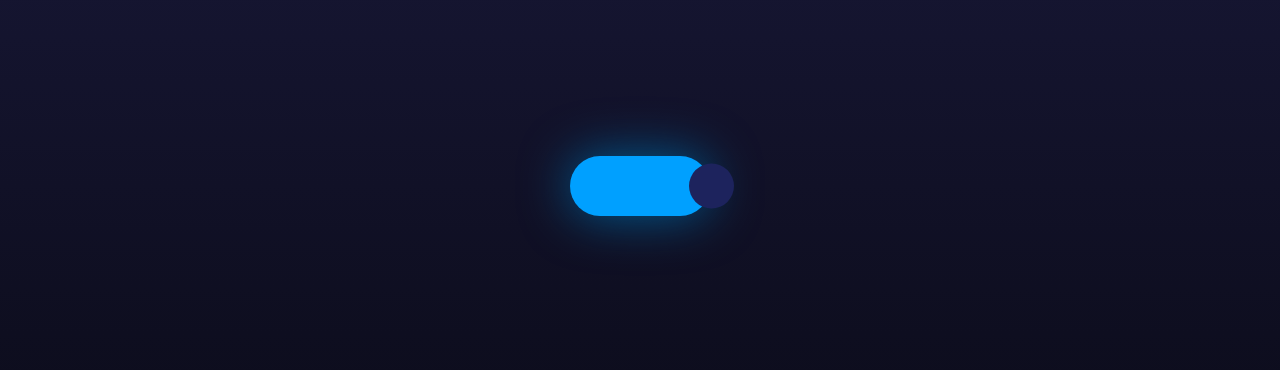
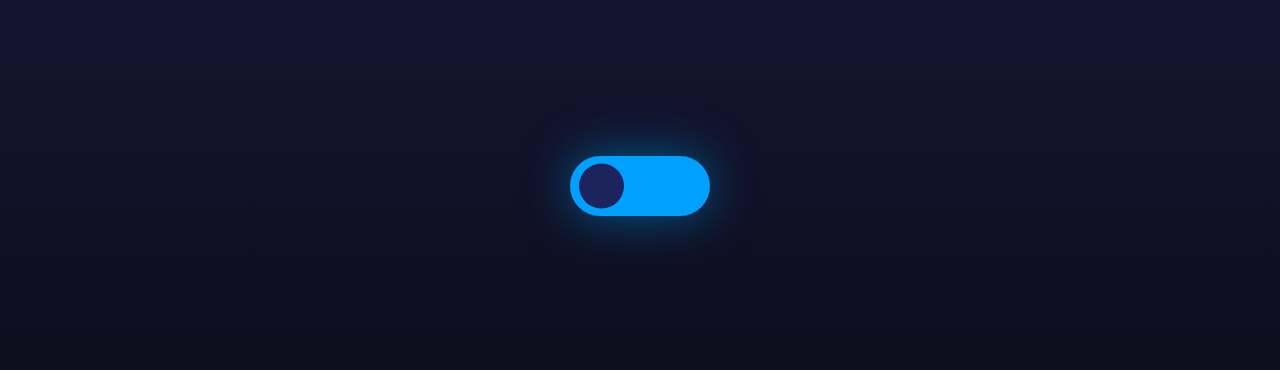
Before and after one commit to verdesitoo/ButtonTest, a plain HTML site: page index.html in a window 1280 px wide. Shown: the part 214-584 px from the top of the page. Drawn offline with Linux system fonts and the light colour scheme.

Commit message:
buttonStyle.css

```diff
--- a/buttonStyle.css
+++ b/buttonStyle.css
@@ -61,7 +61,7 @@ body {
   position: absolute;
   left: 119px;
   top: 50%;
-  transform: translateY(-50%);
+  transform: translate(-110px, -50%);
 
   transition: background var(--time-transition) linear;
 }
```
